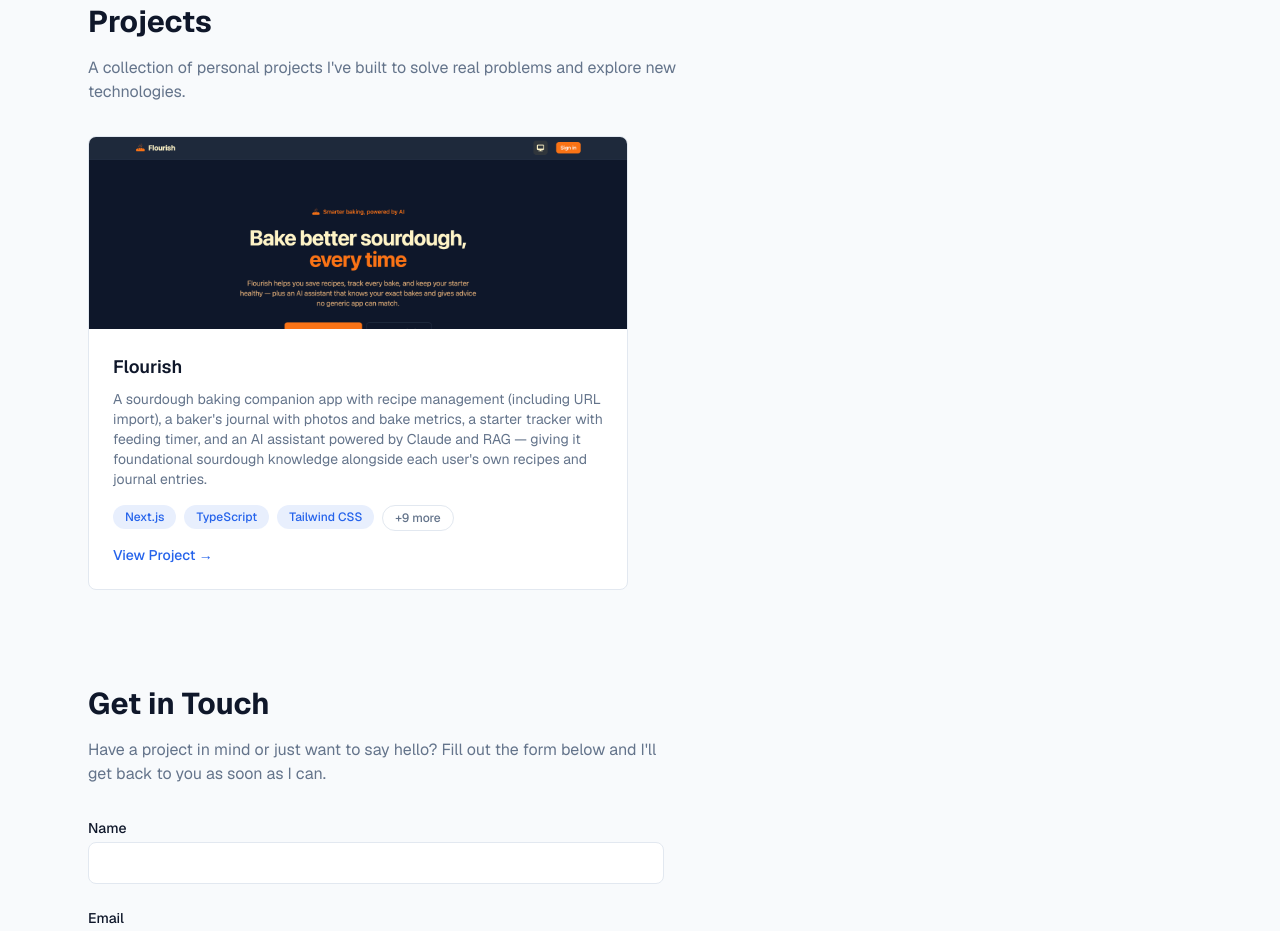
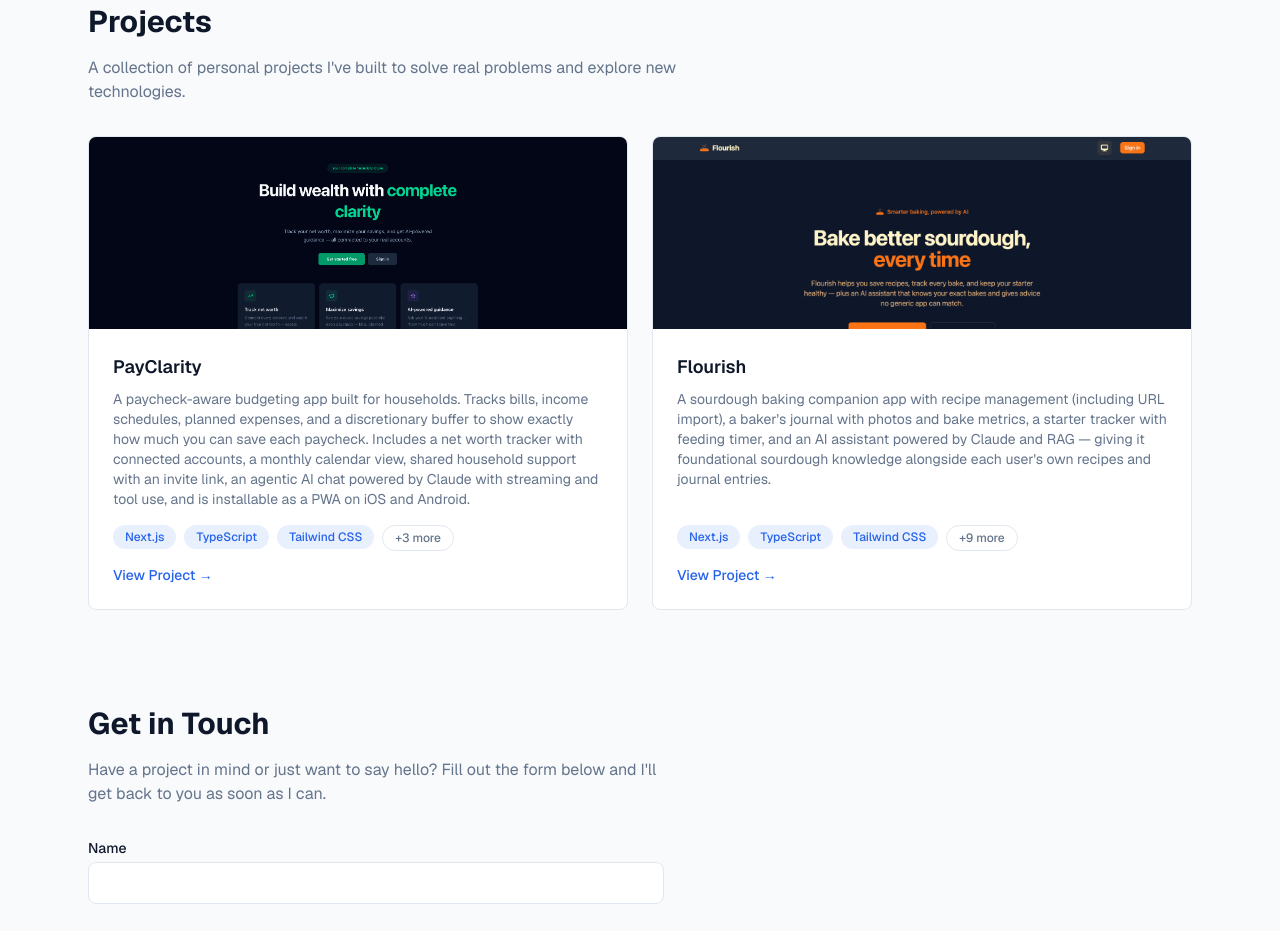
Before and after one commit to jacobecox/personal-website, a Next.js app: page / in a window 1280 px wide. Shown: the part 2720-3651 px from the top of the page. Built offline with nearby package versions, Linux system fonts and the light colour scheme.

Commit message:
added payclarity in projects section

```diff
--- a/src/components/Projects.tsx
+++ b/src/components/Projects.tsx
@@ -8,6 +8,14 @@
   link: string;
   screenshot?: string;
 }[] = [
+  {
+    name: "PayClarity",
+    description:
+      "A paycheck-aware budgeting app built for households. Tracks bills, income schedules, planned expenses, and a discretionary buffer to show exactly how much you can save each paycheck. Includes a net worth tracker with connected accounts, a monthly calendar view, shared household support with an invite link, an agentic AI chat powered by Claude with streaming and tool use, and is installable as a PWA on iOS and Android.",
+    tech: ["Next.js", "TypeScript", "Tailwind CSS", "PostgreSQL", "Clerk", "Claude (Anthropic)"],
+    link: "https://payclarity.app",
+    screenshot: "/payclarity-website.png",
+  },
   {
     name: "Flourish",
     description:
```
Also changed, not shown: public/payclarity-website.png (added), 1 other file (tests, documents, lock files or other folders).
